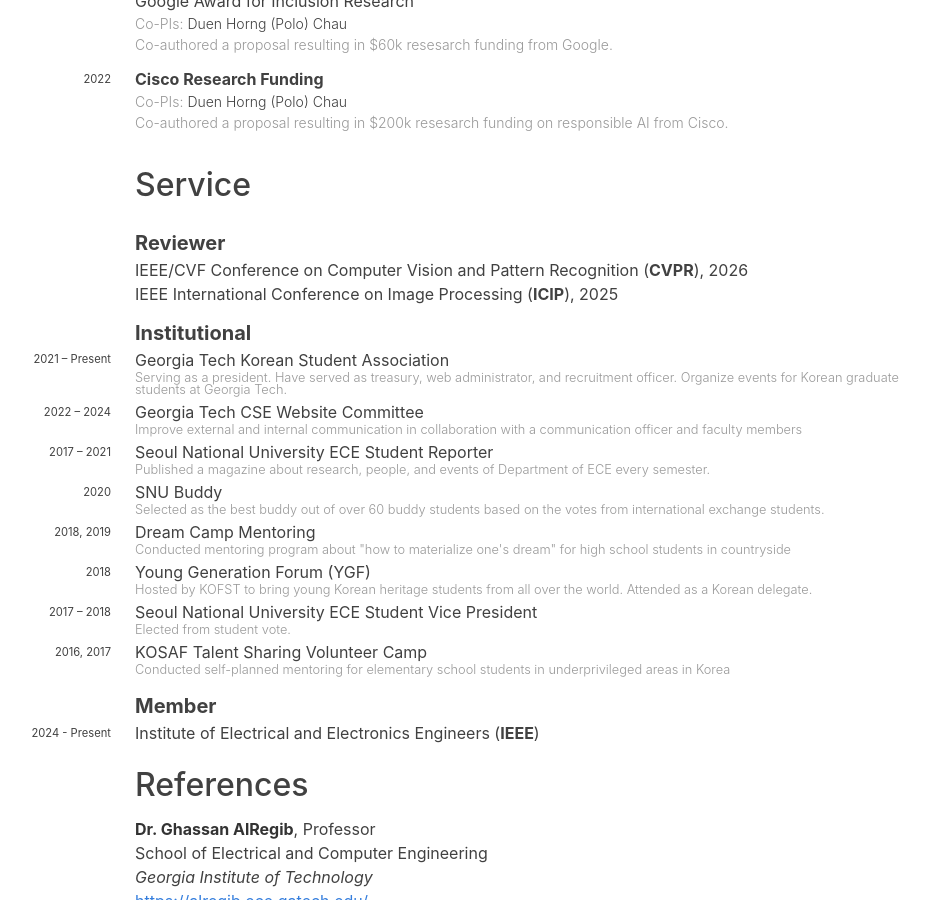
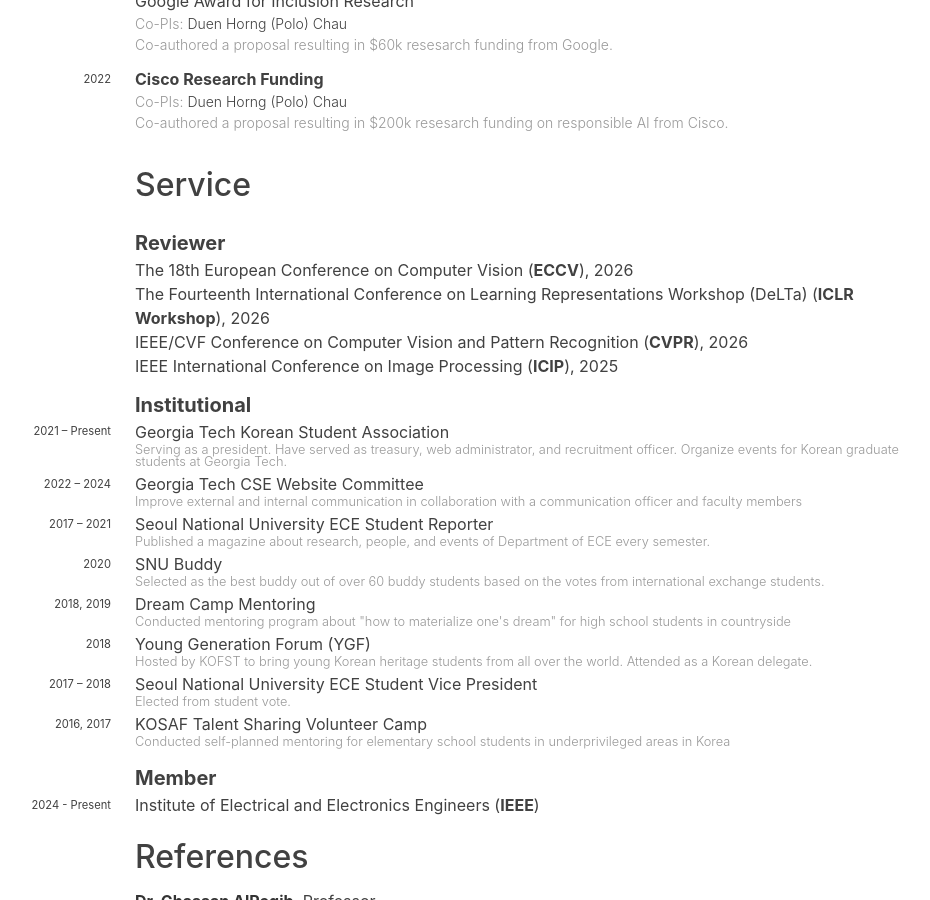
Before and after one commit to skvictoria/skvictoria.github.io, a Jekyll site: the page built from cv.md, in a window 1280 px wide and 900 px high, scrolled down 5739 px. Shown: the whole window, without its empty margins (197-1127 px from the left). Built offline with Jekyll 4.4.1, drawn with Linux system fonts in a browser that asks for light colours; nearby versions of some CDN libraries; some web fonts are replaced.

Commit message:
add changes

```diff
--- a/_data/news.yaml
+++ b/_data/news.yaml
@@ -1,3 +1,6 @@
+- degree: "Our paper Accepted at ICASSP 2026!"
+  years: "January 2026"
+
 - degree: "Our paper Accepted at WACV 2026!"
   years: "November 2025"
   institution: Check out our Paper
--- a/_data/reviewer.yaml
+++ b/_data/reviewer.yaml
@@ -1,3 +1,15 @@
+- venue: The 18th European Conference on Computer Vision
+  venue-shorthand: ECCV
+  years:
+    - year: 2026
+      url: https://eccv.ecva.net/
+
+- venue: The Fourteenth International Conference on Learning Representations Workshop (DeLTa)
+  venue-shorthand: ICLR Workshop
+  years:
+    - year: 2026
+      url: https://delta-workshop.github.io/DeLTa2026/
+
 - venue: IEEE/CVF Conference on Computer Vision and Pattern Recognition
   venue-shorthand: CVPR
   years:
```
